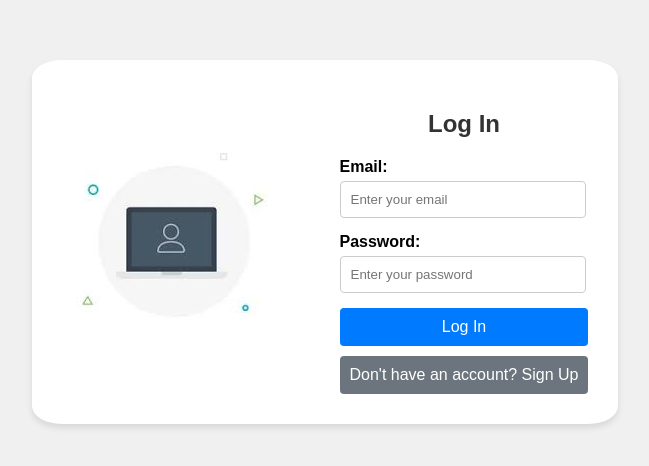
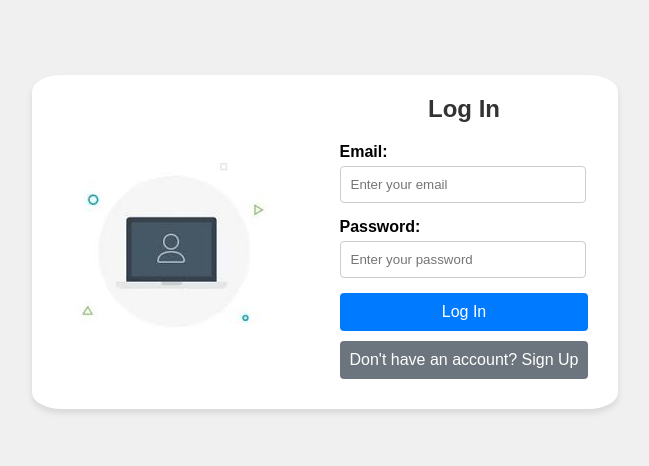
Before and after one commit to AbhinavGiri21/personal-finance-manager, a React (Create React App) app: page / in a window 1280 px wide. Shown: the part 158-624 px from the top of the page, without its empty margins (315-964 px from the left). Built offline with nearby package versions, Linux system fonts and the light colour scheme.

Commit message:
update login.css

```diff
--- a/src/Components/login/login.css
+++ b/src/Components/login/login.css
@@ -22,7 +22,7 @@ body {
     display: flex;
     justify-content: center;
     align-items: center;
-    padding: 20px;
+    padding: 20px 20px 0 20px;
 }
 
 .login-image {
@@ -30,7 +30,7 @@ body {
 }
 
 .right-section {
-    padding: 30px;
+    padding: 0 30px 30px 30px;
     display: flex;
     flex-direction: column;
     justify-content: center;
@@ -90,5 +90,6 @@ input {
     .login-signup-container {
         display: flex;
         flex-direction: column;
+        border-radius: 0;
     }
 }
```
